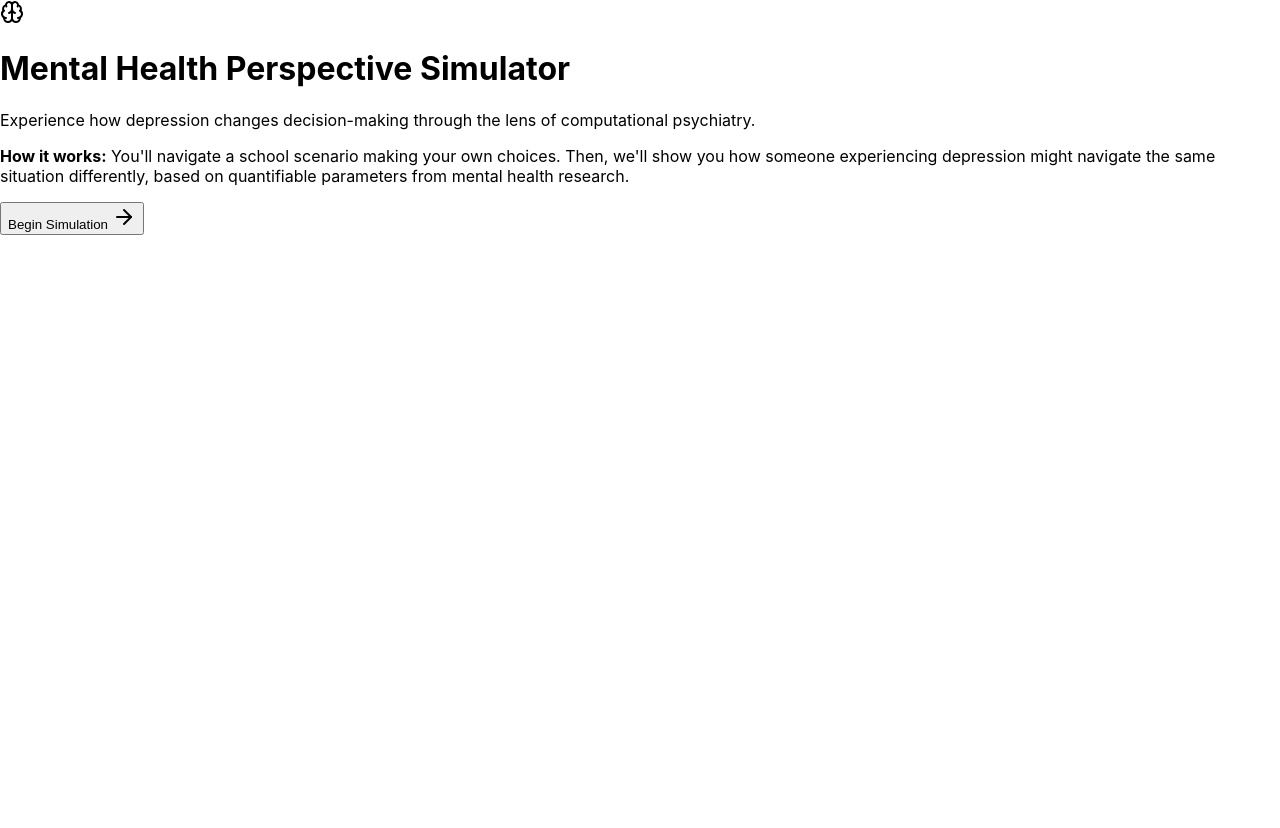
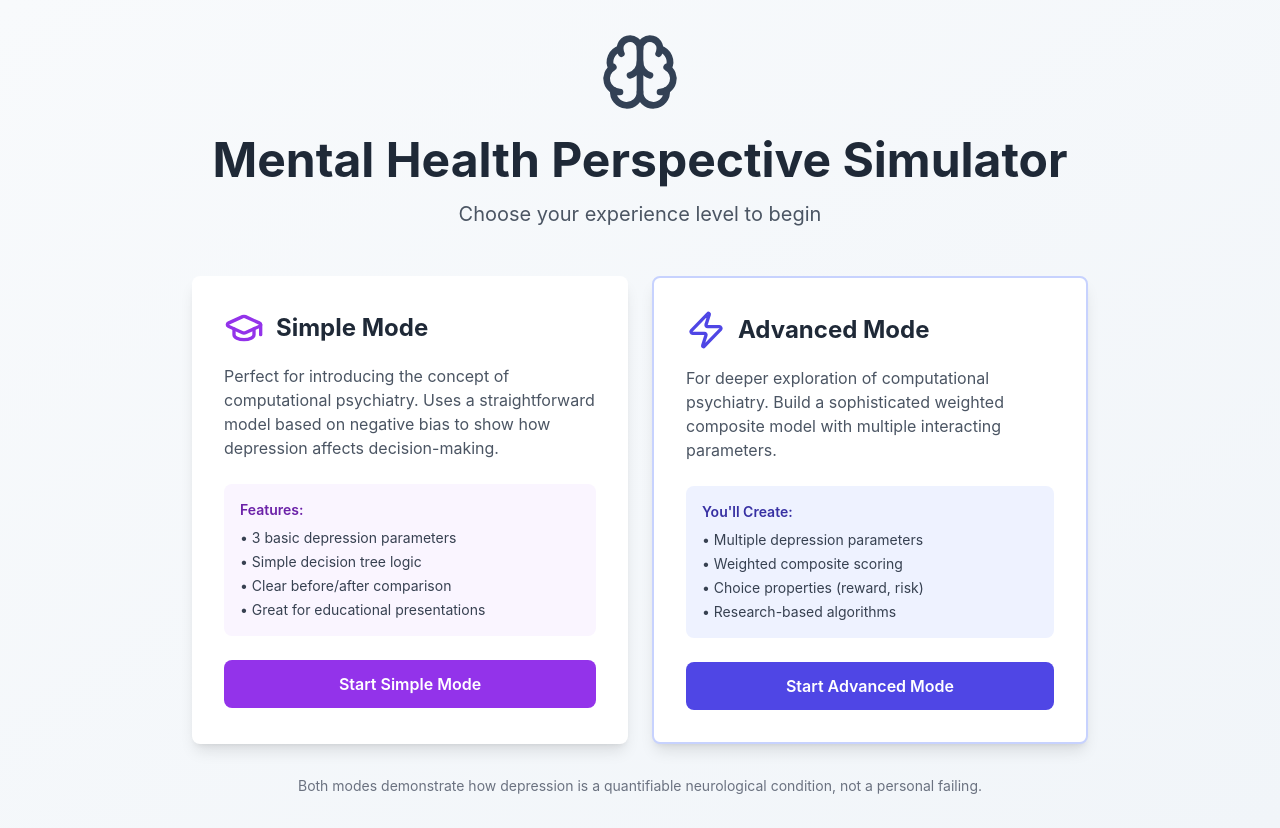
Before and after one commit to Sunwoo-droid/mental_health_app, a React (Create React App) app: page / in a window 1280 px wide. Before the commit the page ends 800 px from the top, so only its background shows below. Built offline with nearby package versions, Linux system fonts and the light colour scheme.

Commit message:
Initial commit: prototype simple mode + space for advanced mode

```diff
--- a/src/App.js
+++ b/src/App.js
@@ -1,28 +1,19 @@
 import React, { useState } from 'react';
-import { Brain, Heart, RefreshCw, ArrowRight } from 'lucide-react';
+import { Brain, Heart, RefreshCw, ArrowRight, Zap, GraduationCap } from 'lucide-react';
 
-// This is our main component - the entire app
-function MentalHealthApp() {
-  // STATE: These variables track what's happening in the app
-  // Think of state as the app's "memory"
-
+// ============================================
+// GAME MODE A: SIMPLE VERSION (Original)
+// ============================================
+function SimpleMode() {
   const [currentScreen, setCurrentScreen] = useState('welcome');
-  // Tracks which screen we're on: 'welcome', 'scenario', 'parameters', 'comparison'
-
   const [userChoices, setUserChoices] = useState([]);
-  // Stores the choices the user makes (an array/list)
-
   const [currentStep, setCurrentStep] = useState(0);
-  // Tracks which step of the scenario we're on (0, 1, 2, etc.)
-
   const [parameters, setParameters] = useState({
     rewardSensitivity: 50,
     negativeBias: 50,
     cognitiveLoad: 50
   });
-  // Stores the depression parameter values (0-100 scale)
 
-  // SCENARIO DATA: This object contains all the story content
   const scenario = {
     title: "Morning at School",
     description: "You arrive at school and see your friends talking by the lockers.",
@@ -50,41 +41,48 @@ function MentalHealthApp() {
           { id: 'b', text: "Wait to see if they ask you first", value: 'passive' },
           { id: 'c', text: "Assume they don't want you and partner with someone else", value: 'withdraw' }
         ]
+      },
+      {
+        situation: "You're friend asks what you did over the weekend.",
+        choices: [
+          { id: 'a', text: "Laugh and joke about how you didn't do anything and stayed inside", value: 'confident' },
+          { id: 'b', text: "Respond with a short 'nothing'", value: 'secure' },
+          { id: 'c', text: "Exaggerate and say you went to a bunch of parties", value: 'insecure' }
+        ]
+      },
+      {
+        situation: "You have to leave lunch early",
+        choices: [
+          { id: 'a', text: "Announce your farewell and wave", value: 'self-centered' },
+          { id: 'b', text: "Wait until they stop talking to leave", value: 'others-centered' },
+          { id: 'c', text: "Leave quietly", value: 'self-deprecate' }
+        ]
       }
     ]
   };
 
-  // FUNCTION: Handle when user makes a choice
   const handleChoice = (choice) => {
-    // Add this choice to our list of choices
     setUserChoices([...userChoices, choice]);
-
-    // If there are more steps, go to next step
     if (currentStep < scenario.steps.length - 1) {
       setCurrentStep(currentStep + 1);
     } else {
-      // If no more steps, go to parameters screen
       setCurrentScreen('parameters');
     }
   };
 
-  // FUNCTION: Calculate what choice depression would make
   const getDepressionChoice = (stepChoices, params) => {
-    // This is simplified - you'd make this more sophisticated
-    // Higher negative bias = more likely to choose avoidant options
     const biasScore = params.negativeBias;
 
     if (biasScore > 66) {
-      return stepChoices[2]; // Most avoidant choice
+      return stepChoices[2];
     } else if (biasScore > 33) {
-      return stepChoices[1]; // Middle choice
+      return stepChoices[1];
     } else {
-      return stepChoices[0]; // Most proactive choice
+      return stepChoices[0];
     }
   };
 
-  // FUNCTION: Reset everything and start over
-  const resetApp = () => {
+  const resetMode = () => {
     setCurrentScreen('welcome');
     setUserChoices([]);
     setCurrentStep(0);
@@ -95,9 +93,6 @@ function MentalHealthApp() {
     });
   };
 
-  // RENDER FUNCTIONS: These determine what appears on screen
-
-  // Welcome Screen
   if (currentScreen === 'welcome') {
     return (
       <div className="min-h-screen bg-gradient-to-br from-blue-50 to-purple-50 p-8">
@@ -107,7 +102,7 @@ function MentalHealthApp() {
               <Brain className="w-16 h-16 text-purple-600" />
             </div>
             <h1 className="text-4xl font-bold text-center mb-4 text-gray-800">
-              Mental Health Perspective Simulator
+              Simple Mode
             </h1>
             <p className="text-lg text-gray-600 text-center mb-8">
               Experience how depression changes decision-making through the lens of computational psychiatry.
@@ -131,7 +126,6 @@ function MentalHealthApp() {
     );
   }
 
-  // Scenario Screen (where user makes choices)
   if (currentScreen === 'scenario') {
     const currentStepData = scenario.steps[currentStep];
 
@@ -178,7 +172,6 @@ function MentalHealthApp() {
     );
   }
 
-  // Parameters Screen (user adjusts depression parameters)
   if (currentScreen === 'parameters') {
     return (
       <div className="min-h-screen bg-gradient-to-br from-blue-50 to-purple-50 p-8">
@@ -191,7 +184,6 @@ function MentalHealthApp() {
             </p>
 
             <div className="space-y-6 mb-8">
-              {/* Reward Sensitivity Parameter */}
               <div>
                 <label className="block font-semibold text-gray-700 mb-2">
                   Reward Sensitivity: {parameters.rewardSensitivity}%
@@ -209,7 +201,6 @@ function MentalHealthApp() {
                 </p>
               </div>
 
-              {/* Negative Bias Parameter */}
               <div>
                 <label className="block font-semibold text-gray-700 mb-2">
                   Negative Bias: {parameters.negativeBias}%
@@ -227,7 +218,6 @@ function MentalHealthApp() {
                 </p>
               </div>
 
-              {/* Cognitive Load Parameter */}
               <div>
                 <label className="block font-semibold text-gray-700 mb-2">
                   Cognitive Load: {parameters.cognitiveLoad}%
@@ -258,7 +248,6 @@ function MentalHealthApp() {
     );
   }
 
-  // Comparison Screen (shows user choices vs depression-influenced choices)
   if (currentScreen === 'comparison') {
     return (
       <div className="min-h-screen bg-gradient-to-br from-blue-50 to-purple-50 p-8">
@@ -267,7 +256,6 @@ function MentalHealthApp() {
             <h2 className="text-3xl font-bold text-gray-800 mb-6 text-center">The Difference Depression Makes</h2>
 
             <div className="grid md:grid-cols-2 gap-6 mb-8">
-              {/* Your Choices Column */}
               <div className="bg-green-50 rounded-lg p-6">
                 <div className="flex items-center gap-2 mb-4">
                   <Heart className="w-6 h-6 text-green-600" />
@@ -283,7 +271,6 @@ function MentalHealthApp() {
                 ))}
               </div>
 
-              {/* Depression-Influenced Choices Column */}
               <div className="bg-red-50 rounded-lg p-6">
                 <div className="flex items-center gap-2 mb-4">
                   <Brain className="w-6 h-6 text-red-600" />
@@ -313,7 +300,7 @@ function MentalHealthApp() {
             </div>
 
             <button
-              onClick={resetApp}
+              onClick={resetMode}
               className="w-full bg-purple-600 text-white py-3 px-6 rounded-lg font-semibold hover:bg-purple-700 transition flex items-center justify-center gap-2"
             >
               <RefreshCw className="w-5 h-5" /> Try Again with Different Parameters
@@ -325,4 +312,147 @@ function MentalHealthApp() {
   }
 }
 
+// ============================================
+// GAME MODE B: ADVANCED VERSION (Empty - Ready for Your Code)
+// ============================================
+function AdvancedMode() {
+  // TODO: Add your advanced computational psychiatry logic here!
+  // This is where you'll build the more complex version
+
+  return (
+    <div className="min-h-screen bg-gradient-to-br from-indigo-50 to-pink-50 p-8">
+      <div className="max-w-2xl mx-auto">
+        <div className="bg-white rounded-lg shadow-lg p-8 text-center">
+          <Zap className="w-16 h-16 text-indigo-600 mx-auto mb-4" />
+          <h1 className="text-3xl font-bold text-gray-800 mb-4">Advanced Mode</h1>
+          <p className="text-gray-600 mb-6">
+            This mode is under construction. You'll build the advanced computational psychiatry model here!
+          </p>
+          <div className="bg-indigo-50 border-l-4 border-indigo-600 p-4 text-left">
+            <p className="text-sm text-gray-700">
+              <strong>Coming soon:</strong> Multi-parameter weighting, choice properties (reward value, social risk),
+              composite scoring algorithms, and more sophisticated depression modeling.
+            </p>
+          </div>
+        </div>
+      </div>
+    </div>
+  );
+}
+
+// ============================================
+// MAIN APP: MODE SELECTOR
+// ============================================
+function MentalHealthApp() {
+  const [selectedMode, setSelectedMode] = useState(null);
+
+  if (!selectedMode) {
+    return (
+      <div className="min-h-screen bg-gradient-to-br from-slate-50 to-slate-100 p-8">
+        <div className="max-w-4xl mx-auto">
+          <div className="text-center mb-12">
+            <div className="flex items-center justify-center mb-6">
+              <Brain className="w-20 h-20 text-slate-700" />
+            </div>
+            <h1 className="text-5xl font-bold text-gray-800 mb-4">
+              Mental Health Perspective Simulator
+            </h1>
+            <p className="text-xl text-gray-600">
+              Choose your experience level to begin
+            </p>
+          </div>
+
+          <div className="grid md:grid-cols-2 gap-6">
+            <div className="bg-white rounded-lg shadow-lg p-8 hover:shadow-xl transition">
+              <div className="flex items-center gap-3 mb-4">
+                <GraduationCap className="w-10 h-10 text-purple-600" />
+                <h2 className="text-2xl font-bold text-gray-800">Simple Mode</h2>
+              </div>
+              <p className="text-gray-600 mb-6">
+                Perfect for introducing the concept of computational psychiatry. Uses a straightforward
+                model based on negative bias to show how depression affects decision-making.
+              </p>
+              <div className="bg-purple-50 rounded-lg p-4 mb-6">
+                <p className="text-sm font-semibold text-purple-800 mb-2">Features:</p>
+                <ul className="text-sm text-gray-700 space-y-1">
+                  <li>• 3 basic depression parameters</li>
+                  <li>• Simple decision tree logic</li>
+                  <li>• Clear before/after comparison</li>
+                  <li>• Great for educational presentations</li>
+                </ul>
+              </div>
+              <button
+                onClick={() => setSelectedMode('simple')}
+                className="w-full bg-purple-600 text-white py-3 px-6 rounded-lg font-semibold hover:bg-purple-700 transition"
+              >
+                Start Simple Mode
+              </button>
+            </div>
+
+            <div className="bg-white rounded-lg shadow-lg p-8 hover:shadow-xl transition border-2 border-indigo-200">
+              <div className="flex items-center gap-3 mb-4">
+                <Zap className="w-10 h-10 text-indigo-600" />
+                <h2 className="text-2xl font-bold text-gray-800">Advanced Mode</h2>
+              </div>
+              <p className="text-gray-600 mb-6">
+                For deeper exploration of computational psychiatry. Build a sophisticated weighted
+                composite model with multiple interacting parameters.
+              </p>
+              <div className="bg-indigo-50 rounded-lg p-4 mb-6">
+                <p className="text-sm font-semibold text-indigo-800 mb-2">You'll Create:</p>
+                <ul className="text-sm text-gray-700 space-y-1">
+                  <li>• Multiple depression parameters</li>
+                  <li>• Weighted composite scoring</li>
+                  <li>• Choice properties (reward, risk)</li>
+                  <li>• Research-based algorithms</li>
+                </ul>
+              </div>
+              <button
+                onClick={() => setSelectedMode('advanced')}
+                className="w-full bg-indigo-600 text-white py-3 px-6 rounded-lg font-semibold hover:bg-indigo-700 transition"
+              >
+                Start Advanced Mode
+              </button>
+            </div>
+          </div>
+
+          <div className="mt-8 text-center">
+            <p className="text-gray-500 text-sm">
+              Both modes demonstrate how depression is a quantifiable neurological condition, not a personal failing.
+            </p>
+          </div>
+        </div>
+      </div>
+    );
+  }
+
+  if (selectedMode === 'simple') {
+    return (
+      <div>
+        <button
+          onClick={() => setSelectedMode(null)}
+          className="fixed top-4 left-4 bg-white px-4 py-2 rounded-lg shadow-md hover:shadow-lg transition text-gray-700 font-semibold z-50"
+        >
+          ← Back to Mode Selection
+        </button>
+        <SimpleMode />
+      </div>
+    );
+  }
+
+  if (selectedMode === 'advanced') {
+    return (
+      <div>
+        <button
+          onClick={() => setSelectedMode(null)}
+          className="fixed top-4 left-4 bg-white px-4 py-2 rounded-lg shadow-md hover:shadow-lg transition text-gray-700 font-semibold z-50"
+        >
+          ← Back to Mode Selection
+        </button>
+        <AdvancedMode />
+      </div>
+    );
+  }
+}
+
 export default MentalHealthApp;
--- a/src/index.css
+++ b/src/index.css
@@ -1,3 +1,6 @@
+@tailwind base;
+@tailwind components;
+@tailwind utilities;
 body {
   margin: 0;
   font-family: -apple-system, BlinkMacSystemFont, 'Segoe UI', 'Roboto', 'Oxygen',
--- a/tailwind.config.js
+++ b/tailwind.config.js
@@ -1,6 +1,8 @@
 /** @type {import('tailwindcss').Config} */
 module.exports = {
-  content: [],
+  content: [
+    "./src/**/*.{js,jsx,ts,tsx}",
+  ],
   theme: {
     extend: {},
   },
```
